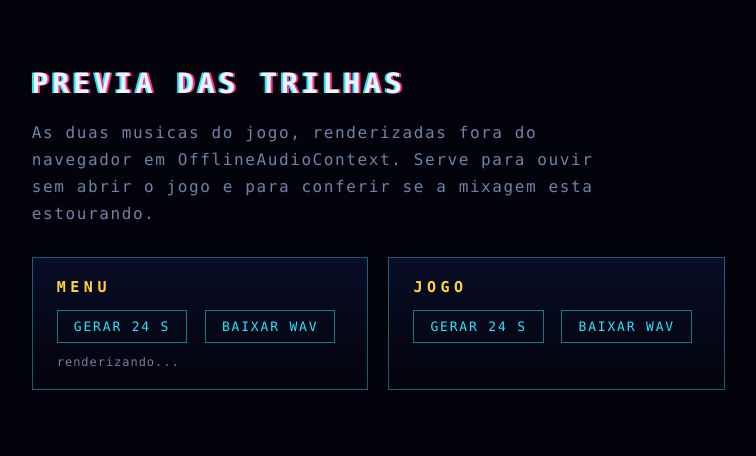
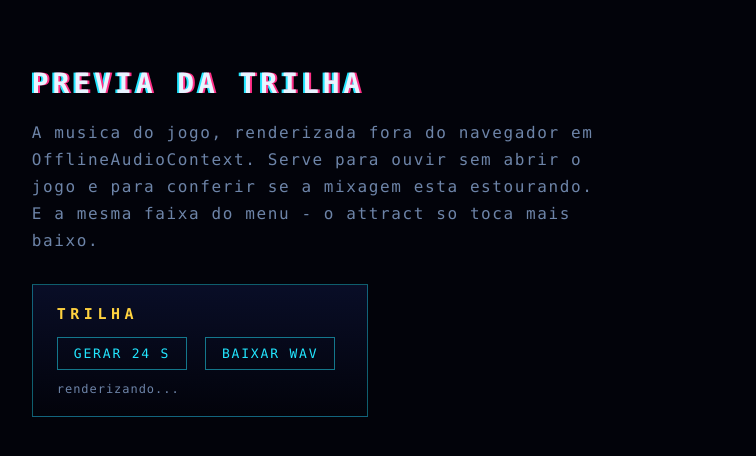
Before and after one commit to Gabrielll04/jogo-2d-speed-runner, a website built with Vite: page previa-audio.html in a window 1280 px wide. Both pictures are taken after a click on the button "GERAR 24 S". Shown: the whole page, without its empty margins (45-801 px from the left). Built offline with nearby package versions, Linux system fonts and the light colour scheme.

Commit message:
Volta a trilha unica: fora o chiptune do menu
Reprovado no playtest - repetitivo e irritante depois de alguns minutos, que
e exatamente quanto tempo um PC de evento passa parado no attract. A faixa
do jogo volta a tocar do menu ao fim de jogo.

- Sai TRILHA_MENU (progressao, padroes e a melodia de 4 compassos) e sai o
  instrumento melodia(), que so ela usava.
- tocarPasso perde a ramificacao por trilha e volta a ser uma linha so de
  raciocinio.
- setIntensidade mantem a API ('off' desliga, qualquer outro valor liga) mas
  nao troca nem reinicia faixa nenhuma. Isso traz uma vantagem que a versao
  de duas trilhas nao tinha: a musica atravessa a contagem regressiva sem
  corte no meio da frase.
- O que separa o menu da partida continua sendo so o volume
  (VOLUME_ATTRACT, 60%), que foi o pedido de sala de aula.
- A pagina de previa e o README passam a falar de uma faixa.

A caixa que entrou na trilha do jogo no commit anterior fica: ela veio junto
no WAV que foi ouvido e aprovado.

Medido depois da mudanca: trilha=jogo no attract e na partida, atenuacao 0,6
contra 1, sem clipping (pico 0,73 / rms 0,080 em 24 s). Testes e lint
passando, um unico aviso de autoplay no console.

Co-Authored-By: Claude Opus 5 <noreply@anthropic.com>
Claude-Session: https://claude.ai/code/session_01LVfEbSgFudZfG3u1eh54xe

```diff
--- a/previa-audio.html
+++ b/previa-audio.html
@@ -2,7 +2,7 @@
 <html lang="pt-BR">
 <head>
 <meta charset="UTF-8" />
-<title>PREVIA DAS TRILHAS - STARDUST RUNNER</title>
+<title>PREVIA DA TRILHA - STARDUST RUNNER</title>
 <style>
   body {
     background: #02030a; color: #e8f4ff; min-height: 100vh; margin: 0; padding: 6vh 6vw;
@@ -27,21 +27,15 @@
 </style>
 </head>
 <body>
-  <h1>PREVIA DAS TRILHAS</h1>
+  <h1>PREVIA DA TRILHA</h1>
   <p>
-    As duas musicas do jogo, renderizadas fora do navegador em
-    OfflineAudioContext. Serve para ouvir sem abrir o jogo e para conferir se
-    a mixagem esta estourando.
+    A musica do jogo, renderizada fora do navegador em OfflineAudioContext.
+    Serve para ouvir sem abrir o jogo e para conferir se a mixagem esta
+    estourando. E a mesma faixa do menu - o attract so toca mais baixo.
   </p>
   <div class="faixas">
-    <div class="faixa" data-trilha="menu">
-      <h2>MENU</h2>
-      <button data-acao="gerar">GERAR 24 S</button>
-      <button data-acao="baixar">BAIXAR WAV</button>
-      <div class="medida"></div>
-    </div>
     <div class="faixa" data-trilha="jogo">
-      <h2>JOGO</h2>
+      <h2>TRILHA</h2>
       <button data-acao="gerar">GERAR 24 S</button>
       <button data-acao="baixar">BAIXAR WAV</button>
       <div class="medida"></div>
--- a/src/audio/audio.js
+++ b/src/audio/audio.js
@@ -16,47 +16,17 @@ const JANELA = 0.12;                 // segundos agendados a frente
 const PASSOS_POR_COMPASSO = 16;
 
 /* ==========================================================================
-   AS DUAS TRILHAS
+   A TRILHA
 
-   Nao sao a mesma musica em volumes diferentes: o menu tem faixa propria.
-   As duas compartilham o mesmo conjunto de notas (la menor e seu relativo
-   maior, do), entao a troca entre uma e outra nao soa como mudanca de
-   assunto - muda o humor, nao o mundo.
+   Uma so, do menu ao fim de jogo: synthwave espacial em la menor a 100 BPM.
+   Houve uma tentativa de dar ao menu uma faixa chiptune propria e ela foi
+   reprovada no playtest - repetitiva e irritante depois de alguns minutos,
+   que e justamente quanto tempo um PC de evento passa parado no attract.
+   O que separa o menu da partida e o volume (VOLUME_ATTRACT), nao a musica,
+   e isso tem uma vantagem: a faixa corre continua quando o jogo comeca, sem
+   corte no meio da frase.
    ========================================================================== */
-
-/** MENU: chiptune de fliperama. Do maior, 124 BPM, melodia na frente. */
-const TRILHA_MENU = {
-  nome: 'menu',
-  bpm: 124,
-  // Um pouco acima da trilha de jogo (mas so um pouco): o menu e o chamariz
-  // do fliperama, e nao pode dar um susto de volume quando a partida comeca.
-  ganho: 0.44,
-  // I - V - vi - IV: a progressao mais convidativa que existe.
-  progressao: [
-    { raiz: 36, triade: [60, 64, 67] },   // Do
-    { raiz: 43, triade: [59, 62, 67] },   // Sol
-    { raiz: 45, triade: [57, 60, 64] },   // La menor
-    { raiz: 41, triade: [57, 60, 65] }    // Fa
-  ],
-  kick:  [1, 0, 0, 0, 0, 0, 0, 0, 1, 0, 0, 0, 0, 0, 1, 0],
-  caixa: [0, 0, 0, 0, 1, 0, 0, 0, 0, 0, 0, 0, 1, 0, 0, 0],
-  hat:   [1, 0, 1, 0, 1, 0, 1, 1, 1, 0, 1, 0, 1, 0, 1, 1],
-  baixo: [1, 0, 1, 0, 1, 0, 1, 0, 1, 0, 1, 0, 1, 0, 1, 0],
-  /**
-   * Melodia principal, 4 compassos de 16 semicolcheias. null = segue
-   * soando a nota anterior. E ela que faz o menu ser "uma musica" e nao
-   * um colchao de acordes.
-   */
-  melodia: [
-    [72, null, null, null, 76, null, 79, null, 76, null, 72, null, 74, null, null, null],
-    [74, null, null, null, 71, null, 74, null, 79, null, 78, null, 79, null, null, null],
-    [81, null, null, null, 79, null, 76, null, 72, null, 76, null, 79, null, null, null],
-    [77, null, null, null, 76, null, 72, null, 69, null, 72, null, 74, null, 72, null]
-  ]
-};
-
-/** JOGO: synthwave espacial. La menor, 100 BPM, pad no fundo e lead esparso. */
-const TRILHA_JOGO = {
+const TRILHA = {
   nome: 'jogo',
   bpm: 100,
   ganho: 0.52,
@@ -75,8 +45,8 @@ const TRILHA_JOGO = {
 /** Pentatonica de la menor para o lead esparso da trilha de jogo. */
 const PENTA = [69, 72, 74, 76, 79, 81, 84];
 
-/** Exportadas para o gerador de previa (audio/preview.js) e para testes. */
-export const TRILHAS = { menu: TRILHA_MENU, jogo: TRILHA_JOGO };
+/** Exportada para o gerador de previa (audio/preview.js) e para testes. */
+export const TRILHAS = { jogo: TRILHA };
 
 function freq(midi) {
   return 440 * Math.pow(2, (midi - 69) / 12);
@@ -90,7 +60,7 @@ export class MotorAudio {
     this.volume = 0.7;
     this.atenuacao = 1;              // o attract toca mais baixo que a partida
     this.intensidade = 'off';        // 'off' | 'menu' | 'jogo'
-    this.trilha = TRILHA_MENU;
+    this.trilha = TRILHA;
     this.passoAtual = 0;
     this.ultimaColeta = 0;           // para nao empilhar o som de poeira
     this.proximoTempo = 0;
@@ -143,7 +113,7 @@ export class MotorAudio {
 
     // Eco curto usado pelo lead e por alguns SFX: caracteriza o synthwave.
     this.eco = this.ctx.createDelay(0.6);
-    this.eco.delayTime.value = 3 * (60 / TRILHA_MENU.bpm / 4);
+    this.eco.delayTime.value = 3 * (60 / TRILHA.bpm / 4);
     this.ecoRetorno = this.ctx.createGain();
     this.ecoRetorno.gain.value = 0.32;
     this.ecoFiltro = this.ctx.createBiquadFilter();
@@ -261,30 +231,20 @@ export class MotorAudio {
     return Number(Math.sqrt(soma / this.amostras.length).toFixed(5));
   }
 
-  /** 'off' | 'menu' (chiptune) | 'jogo' (synthwave) */
+  /**
+   * 'off' desliga a musica; qualquer outro valor ('menu' ou 'jogo') liga.
+   * Os dois tocam a MESMA faixa - o que muda entre o attract e a partida e
+   * a atenuacao de volume, nao a trilha. Por isso a troca nao reinicia nada:
+   * a musica atravessa a contagem regressiva sem corte.
+   */
   setIntensidade(nivel) {
     if (this.intensidade === nivel) return;
     this.intensidade = nivel;
     if (!this.pronto) return;
 
-    if (nivel === 'off') {
-      this.ganhoMusica.gain.setTargetAtTime(0, this.ctx.currentTime, 0.4);
-      return;
-    }
-
-    const trilha = nivel === 'jogo' ? TRILHA_JOGO : TRILHA_MENU;
-    if (trilha.nome !== this.trilha.nome) {
-      // Troca de faixa: volta ao comeco da frase e sobe do zero. Com 0,25 s
-      // de rampa o corte nao aparece, e a musica nova entra no tempo certo
-      // em vez de continuar do meio do compasso da anterior.
-      this.trilha = trilha;
-      this.passoAtual = 0;
-      this.proximoTempo = this.ctx.currentTime + 0.08;
-      this.ganhoMusica.gain.cancelScheduledValues(this.ctx.currentTime);
-      this.ganhoMusica.gain.setValueAtTime(0, this.ctx.currentTime);
-    }
-    this.ganhoMusica.gain.setTargetAtTime(trilha.ganho, this.ctx.currentTime, 0.25);
-    this.ligarSequenciador();
+    const alvo = nivel === 'off' ? 0 : TRILHA.ganho;
+    this.ganhoMusica.gain.setTargetAtTime(alvo, this.ctx.currentTime, 0.4);
+    if (nivel !== 'off') this.ligarSequenciador();
   }
 
   /** Duracao de uma semicolcheia na trilha atual. */
@@ -336,54 +296,27 @@ export class MotorAudio {
 
     /* ---------- bateria ---------- */
     if (trilha.kick[local]) {
-      this.kick(tempo, trilha.nome === 'menu' ? 0.7 : 1);
+      this.kick(tempo, 1);
       this.agendarPulso(tempo);
     }
-    if (trilha.caixa[local]) {
-      this.caixa(tempo, trilha.nome === 'menu' ? 0.24 : 0.18);
-    }
+    if (trilha.caixa[local]) this.caixa(tempo, 0.18);
     if (trilha.hat[local]) {
-      // Acento nos tempos fortes: e o que da o balanco de fliperama.
-      const forte = local % 4 === 0;
-      this.hat(tempo, (forte ? 0.24 : 0.12) * (trilha.nome === 'menu' ? 1 : 1.1));
+      // Acento nos tempos fortes.
+      this.hat(tempo, local % 4 === 0 ? 0.26 : 0.13);
     }
 
-    /* ---------- baixo ---------- */
+    /* ---------- baixo em arpejo ---------- */
     if (trilha.baixo[local]) {
-      if (trilha.nome === 'menu') {
-        // Saltitante: raiz e oitava alternando, o passo classico do arcade.
-        const oitava = local % 4 === 2 ? 12 : 0;
-        this.baixo(freq(acorde.raiz + oitava), tempo, duracaoPasso * 1.3, 0.26);
-      } else {
       const oitava = (local === 7 || local === 14) ? 12 : 0;
       const quinta = (local === 4 || local === 12) ? 7 : 0;
       this.baixo(freq(acorde.raiz + oitava + quinta), tempo, duracaoPasso * 1.6, 0.42);
     }
-    }
 
-    if (trilha.nome === 'menu') {
-      /* ---------- melodia ---------- */
-      const nota = trilha.melodia[compasso % trilha.melodia.length][local];
-      if (nota !== null && nota !== undefined) {
-        // Duracao ate a proxima nota: a melodia respira em vez de picotar.
-        let adiante = 1;
-        const linha = trilha.melodia[compasso % trilha.melodia.length];
-        while (adiante < 8 && linha[(local + adiante) % PASSOS_POR_COMPASSO] === null) adiante++;
-        this.melodia(freq(nota), tempo, duracaoPasso * adiante * 0.92, 0.17);
-      }
-
-      /* ---------- arpejo de acompanhamento ---------- */
-      if (local % 2 === 1) {
-        const grau = acorde.triade[(local >> 1) % acorde.triade.length];
-        this.lead(freq(grau + 12), tempo, duracaoPasso * 1.1, 0.045);
-      }
-    } else {
     /* ---------- pad etereo + lead esparso ---------- */
     if (local === 0) this.pad(acorde.triade, tempo, duracaoPasso * 16);
     if (local === 2 || local === 10 || (local === 6 && compasso % 2 === 1)) {
       const nota = PENTA[(passo * 7 + compasso * 3) % PENTA.length];
       this.lead(freq(nota), tempo, duracaoPasso * 2.2, 0.16);
-      }
     }
   }
 
@@ -456,37 +389,6 @@ export class MotorAudio {
     gc.connect(this.ganhoMusica);
     corpo.start(tempo);
     corpo.stop(tempo + 0.12);
-  }
-
-  /**
-   * Melodia do menu: onda quadrada com uma oitava acima bem baixinha por
-   * cima. Esse reforco e o que separa "chiptune" de "bipe".
-   */
-  melodia(f, tempo, duracao, ganho) {
-    const g = this.ctx.createGain();
-    g.gain.setValueAtTime(0.0001, tempo);
-    g.gain.exponentialRampToValueAtTime(ganho, tempo + 0.012);
-    g.gain.setValueAtTime(ganho, tempo + duracao * 0.55);
-    g.gain.exponentialRampToValueAtTime(0.0001, tempo + duracao);
-    g.connect(this.ganhoMusica);
-    g.connect(this.eco);
-
-    const osc = this.ctx.createOscillator();
-    osc.type = 'square';
-    osc.frequency.setValueAtTime(f, tempo);
-    osc.connect(g);
-    osc.start(tempo);
-    osc.stop(tempo + duracao + 0.03);
-
-    const brilho = this.ctx.createOscillator();
-    const gb = this.ctx.createGain();
-    brilho.type = 'square';
-    brilho.frequency.setValueAtTime(f * 2, tempo);
-    gb.gain.setValueAtTime(0.3, tempo);
-    brilho.connect(gb);
-    gb.connect(g);
-    brilho.start(tempo);
-    brilho.stop(tempo + duracao + 0.03);
   }
 
   baixo(f, tempo, duracao, ganho) {
```
Also changed, not shown: src/audio/preview.js (+4 -4 lines), README.md. Lines whose indentation alone changed are shown as unchanged.
